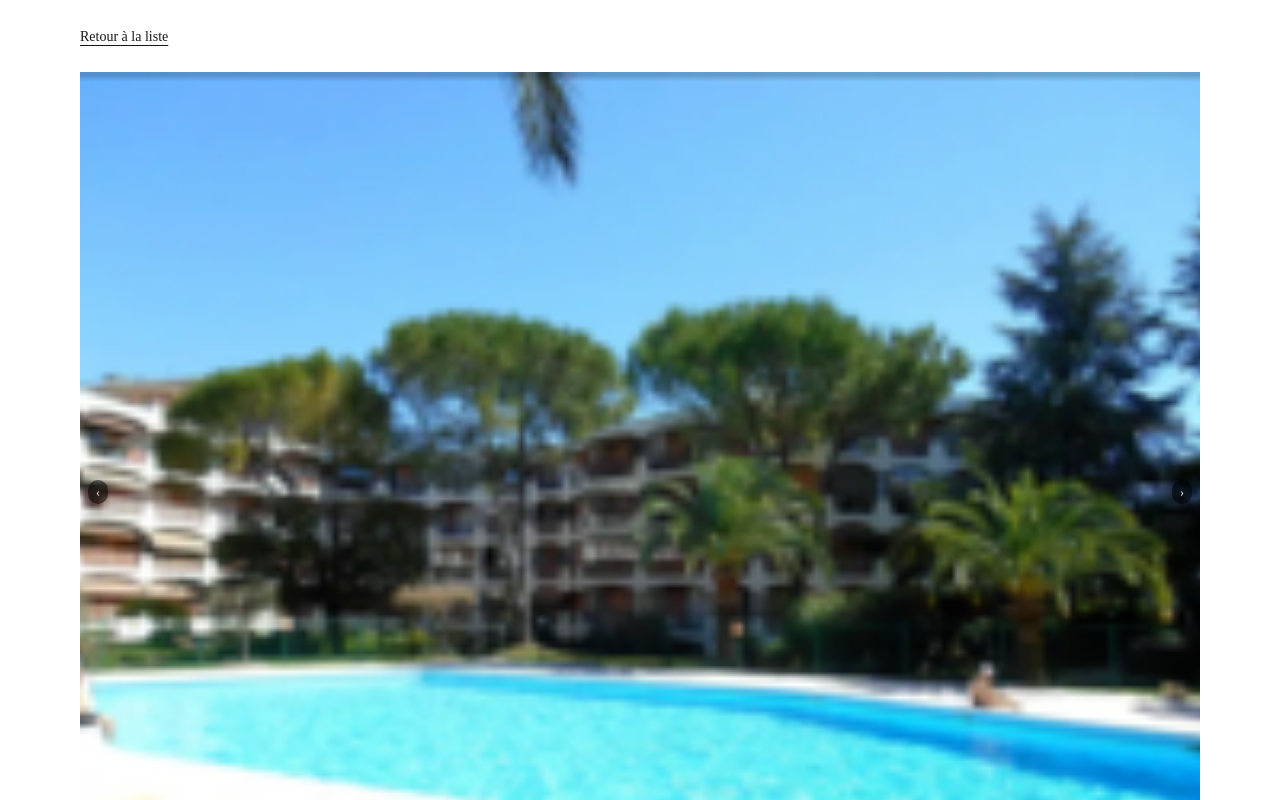
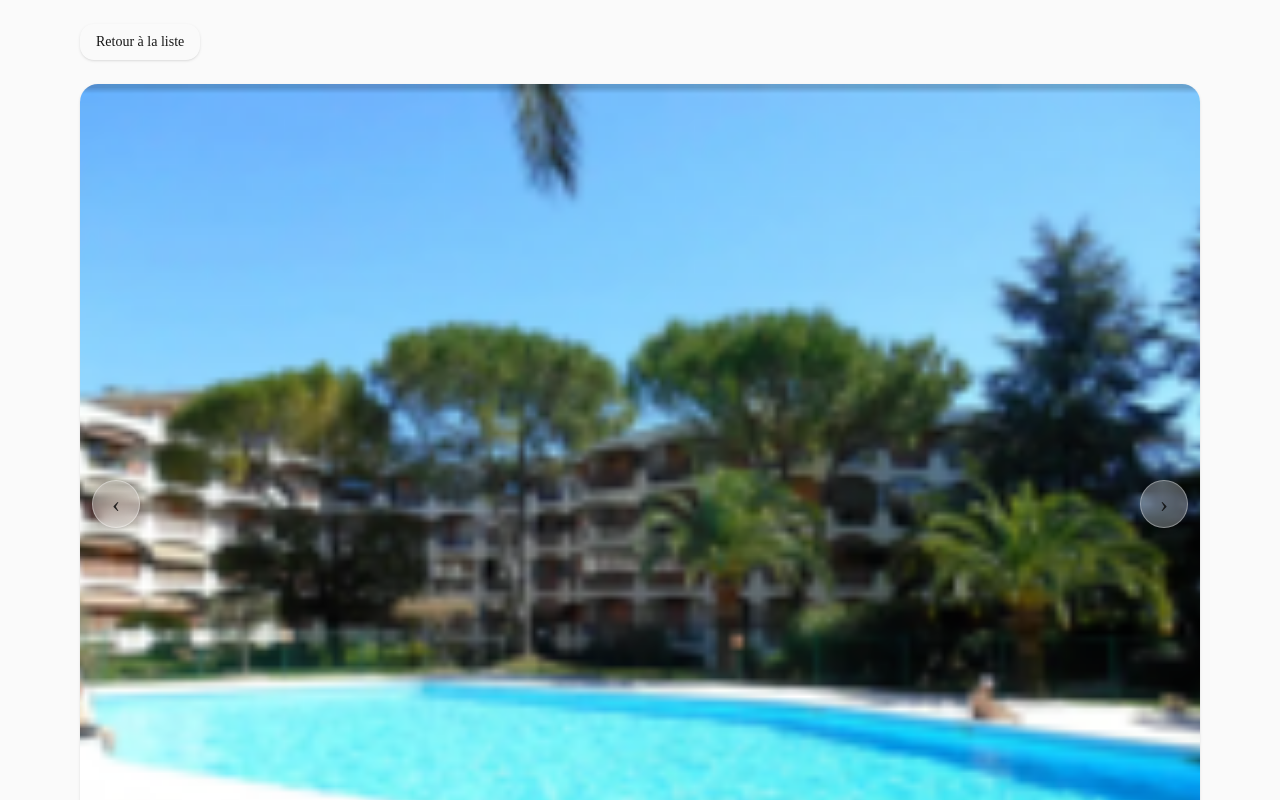
Before and after one commit to livingst06/airbnkey, a Next.js app: page /appartement/studio-croisette in a window 1280 px wide. Shown: the top 800 px of the page. Built offline with nearby package versions, Linux system fonts and the light colour scheme.

Commit message:
dev:design+haldis rediect

```diff
--- a/app/appartement/[slug]/page.tsx
+++ b/app/appartement/[slug]/page.tsx
@@ -66,19 +66,24 @@ export default async function AppartementPage({ params }: PageProps) {
   const images = apartment.images.slice(0, 4)
 
   return (
-    <div className="max-w-6xl mx-auto px-4 py-6">
+    <div className="mx-auto max-w-6xl px-4 py-6">
       <div className="mb-6">
         <Link
           href="/"
-          className="text-sm font-medium text-primary underline underline-offset-4"
+          className="inline-flex rounded-xl px-4 py-2 text-sm font-medium text-primary shadow-sm transition-all duration-200 ease-out hover:bg-primary/5 hover:shadow-md hover:-translate-y-0.5 active:scale-95 active:shadow-sm"
         >
           Retour à la liste
         </Link>
       </div>
 
-      <div className="space-y-6">
-        <ApartmentCarousel images={images} title={apartment.title} />
+      <div className="overflow-hidden rounded-2xl bg-white shadow-sm dark:bg-card">
+        <ApartmentCarousel
+          images={images}
+          title={apartment.title}
+          slug={apartment.slug}
+        />
 
+        <div className="space-y-6 p-6">
           <div>
             <h1 className="text-2xl font-semibold">{apartment.title}</h1>
             <p className="mt-2 text-sm text-muted-foreground">
@@ -100,5 +105,6 @@ export default async function AppartementPage({ params }: PageProps) {
           ) : null}
         </div>
       </div>
+    </div>
   )
 }
--- a/app/components/apartment-card.tsx
+++ b/app/components/apartment-card.tsx
@@ -27,12 +27,12 @@ export function ApartmentCard({
   return (
     <>
       <Card
-        className={`group overflow-hidden cursor-pointer hover:shadow-lg transition-transform duration-200 hover:-translate-y-1 ${
+        className={`group cursor-pointer overflow-hidden transition-all duration-200 ease-out hover:-translate-y-0.5 hover:shadow-md ${
           isSelected ? "ring-2 ring-primary" : ""
         }`}
         onClick={() => setDialogApartmentId(apartment.id)}
       >
-        <div className="relative aspect-[4/3] w-full overflow-hidden">
+        <div className="relative aspect-[4/3] w-full overflow-hidden rounded-t-2xl">
           <Image
             src={apartment.images[0]}
             alt={apartment.title}
@@ -64,7 +64,7 @@ export function ApartmentCard({
             <Link
               href={`/appartement/${apartment.slug}`}
               onClick={(e) => e.stopPropagation()}
-              className="text-sm font-medium text-primary underline underline-offset-4"
+              className="inline-flex rounded-xl bg-primary/5 px-4 py-2 text-sm font-medium text-primary shadow-sm transition-all duration-200 ease-out hover:bg-primary/10 hover:shadow-md hover:-translate-y-0.5 active:scale-95 active:shadow-sm"
             >
               Voir les détails
             </Link>
--- a/app/components/apartment-carousel.tsx
+++ b/app/components/apartment-carousel.tsx
@@ -6,11 +6,19 @@ import Image from "next/image"
 type ApartmentCarouselProps = {
   images: string[]
   title: string
+  slug: string
+  /** Zoom image plus subtil dans la modale */
+  variant?: "default" | "dialog"
 }
+
+const navButtonClass =
+  "absolute top-1/2 z-10 flex h-12 w-12 -translate-y-1/2 items-center justify-center rounded-full border border-white/40 bg-white/30 text-2xl leading-none text-neutral-900 opacity-90 shadow-md backdrop-blur-md transition-all duration-200 ease-out hover:scale-105 hover:bg-white/40 active:scale-110 active:opacity-70 active:duration-150"
 
 export function ApartmentCarousel({
   images,
   title,
+  slug,
+  variant = "default",
 }: ApartmentCarouselProps) {
   const safeImages = images.slice(0, 4)
   const [currentIndex, setCurrentIndex] = useState(0)
@@ -33,29 +41,47 @@ export function ApartmentCarousel({
     )
   }
 
+  const openHalldis = () => {
+    const url = `https://www.halldis.com/${slug}`
+    window.open(url, "_blank")
+  }
+
   return (
     <div className="relative aspect-[4/3] w-full overflow-hidden">
+      <button
+        type="button"
+        onClick={openHalldis}
+        aria-label="Voir cet appartement sur Halldis"
+        className="group absolute inset-0 z-0 cursor-pointer"
+      >
         <Image
           src={safeImages[currentIndex]}
           alt={title}
           fill
-        className="object-cover"
+          className={
+            variant === "dialog"
+              ? "object-cover transition-transform duration-300 ease-out group-hover:scale-[1.02]"
+              : "object-cover transition-transform duration-300 ease-out group-hover:scale-105"
+          }
           sizes="(min-width: 1024px) 600px, (min-width: 640px) 80vw, 100vw"
         />
+      </button>
 
       {hasMultipleImages && (
         <>
           <button
             type="button"
             onClick={goToPrevious}
-            className="absolute left-2 top-1/2 -translate-y-1/2 rounded-full bg-black/50 px-2 py-1 text-xs text-white"
+            aria-label="Image précédente"
+            className={`left-3 ${navButtonClass}`}
           >
             ‹
           </button>
           <button
             type="button"
             onClick={goToNext}
-            className="absolute right-2 top-1/2 -translate-y-1/2 rounded-full bg-black/50 px-2 py-1 text-xs text-white"
+            aria-label="Image suivante"
+            className={`right-3 ${navButtonClass}`}
           >
             ›
           </button>
--- a/app/components/apartment-map.tsx
+++ b/app/components/apartment-map.tsx
@@ -197,7 +197,7 @@ export function ApartmentMap({
   }, [selectedApartmentId])
 
   return (
-    <div className="relative w-full h-[600px] overflow-hidden rounded-xl border">
+    <div className="relative h-[600px] w-full overflow-hidden rounded-2xl border bg-white shadow-sm dark:bg-card">
       <div ref={mapContainerRef} className="w-full h-full" />
     </div>
   )
--- a/app/globals.css
+++ b/app/globals.css
@@ -121,7 +121,7 @@
     @apply border-border outline-ring/50;
   }
   body {
-    @apply bg-background text-foreground;
+    @apply bg-neutral-50 text-foreground dark:bg-background;
   }
   html {
     @apply font-sans;
--- a/app/layout.tsx
+++ b/app/layout.tsx
@@ -18,7 +18,7 @@ export const metadata: Metadata = {
     default: "Airbnkey",
     template: "%s | Airbnkey",
   },
-  description: "Location d’appartements à Cannes",
+  description: "Locations d’appartements à Cannes",
 };
 
 export default function RootLayout({
--- a/components/ui/button.tsx
+++ b/components/ui/button.tsx
@@ -5,24 +5,25 @@ import { Slot } from "radix-ui"
 import { cn } from "@/lib/utils"
 
 const buttonVariants = cva(
-  "group/button inline-flex shrink-0 items-center justify-center rounded-lg border border-transparent bg-clip-padding text-sm font-medium whitespace-nowrap transition-all outline-none select-none focus-visible:border-ring focus-visible:ring-3 focus-visible:ring-ring/50 active:translate-y-px disabled:pointer-events-none disabled:opacity-50 aria-invalid:border-destructive aria-invalid:ring-3 aria-invalid:ring-destructive/20 dark:aria-invalid:border-destructive/50 dark:aria-invalid:ring-destructive/40 [&_svg]:pointer-events-none [&_svg]:shrink-0 [&_svg:not([class*='size-'])]:size-4",
+  "group/button inline-flex shrink-0 items-center justify-center rounded-xl border border-transparent bg-clip-padding text-sm font-medium whitespace-nowrap transition-all duration-200 ease-out outline-none select-none focus-visible:border-ring focus-visible:ring-3 focus-visible:ring-ring/50 disabled:pointer-events-none disabled:opacity-50 aria-invalid:border-destructive aria-invalid:ring-3 aria-invalid:ring-destructive/20 dark:aria-invalid:border-destructive/50 dark:aria-invalid:ring-destructive/40 [&_svg]:pointer-events-none [&_svg]:shrink-0 [&_svg:not([class*='size-'])]:size-4",
   {
     variants: {
       variant: {
-        default: "bg-primary text-primary-foreground [a]:hover:bg-primary/80",
+        default:
+          "bg-primary text-primary-foreground shadow-sm hover:shadow-md hover:-translate-y-0.5 active:scale-95 active:shadow-sm [a]:hover:bg-primary/80",
         outline:
-          "border-border bg-background hover:bg-muted hover:text-foreground aria-expanded:bg-muted aria-expanded:text-foreground dark:border-input dark:bg-input/30 dark:hover:bg-input/50",
+          "border-border bg-background shadow-sm hover:bg-muted hover:text-foreground hover:shadow-md hover:-translate-y-0.5 active:scale-95 active:shadow-sm aria-expanded:bg-muted aria-expanded:text-foreground dark:border-input dark:bg-input/30 dark:hover:bg-input/50",
         secondary:
-          "bg-secondary text-secondary-foreground hover:bg-secondary/80 aria-expanded:bg-secondary aria-expanded:text-secondary-foreground",
+          "bg-secondary text-secondary-foreground shadow-sm hover:bg-secondary/80 hover:shadow-md hover:-translate-y-0.5 active:scale-95 active:shadow-sm aria-expanded:bg-secondary aria-expanded:text-secondary-foreground",
         ghost:
           "hover:bg-muted hover:text-foreground aria-expanded:bg-muted aria-expanded:text-foreground dark:hover:bg-muted/50",
         destructive:
-          "bg-destructive/10 text-destructive hover:bg-destructive/20 focus-visible:border-destructive/40 focus-visible:ring-destructive/20 dark:bg-destructive/20 dark:hover:bg-destructive/30 dark:focus-visible:ring-destructive/40",
+          "bg-destructive/10 text-destructive shadow-sm hover:bg-destructive/20 hover:shadow-md hover:-translate-y-0.5 active:scale-95 active:shadow-sm focus-visible:border-destructive/40 focus-visible:ring-destructive/20 dark:bg-destructive/20 dark:hover:bg-destructive/30 dark:focus-visible:ring-destructive/40",
         link: "text-primary underline-offset-4 hover:underline",
       },
       size: {
         default:
-          "h-8 gap-1.5 px-2.5 has-data-[icon=inline-end]:pr-2 has-data-[icon=inline-start]:pl-2",
+          "h-10 min-h-10 gap-1.5 px-4 py-2 has-data-[icon=inline-end]:pr-2 has-data-[icon=inline-start]:pl-2",
         xs: "h-6 gap-1 rounded-[min(var(--radius-md),10px)] px-2 text-xs in-data-[slot=button-group]:rounded-lg has-data-[icon=inline-end]:pr-1.5 has-data-[icon=inline-start]:pl-1.5 [&_svg:not([class*='size-'])]:size-3",
         sm: "h-7 gap-1 rounded-[min(var(--radius-md),12px)] px-2.5 text-[0.8rem] in-data-[slot=button-group]:rounded-lg has-data-[icon=inline-end]:pr-1.5 has-data-[icon=inline-start]:pl-1.5 [&_svg:not([class*='size-'])]:size-3.5",
         lg: "h-9 gap-1.5 px-2.5 has-data-[icon=inline-end]:pr-3 has-data-[icon=inline-start]:pl-3",
--- a/components/ui/card.tsx
+++ b/components/ui/card.tsx
@@ -12,7 +12,7 @@ function Card({
       data-slot="card"
       data-size={size}
       className={cn(
-        "group/card flex flex-col gap-4 overflow-hidden rounded-xl bg-card py-4 text-sm text-card-foreground ring-1 ring-foreground/10 has-data-[slot=card-footer]:pb-0 has-[>img:first-child]:pt-0 data-[size=sm]:gap-3 data-[size=sm]:py-3 data-[size=sm]:has-data-[slot=card-footer]:pb-0 *:[img:first-child]:rounded-t-xl *:[img:last-child]:rounded-b-xl",
+        "group/card flex flex-col gap-4 overflow-hidden rounded-2xl bg-white py-4 text-sm text-card-foreground shadow-sm ring-1 ring-foreground/10 has-data-[slot=card-footer]:pb-0 has-[>img:first-child]:pt-0 data-[size=sm]:gap-3 data-[size=sm]:py-3 data-[size=sm]:has-data-[slot=card-footer]:pb-0 *:[img:first-child]:rounded-t-2xl *:[img:last-child]:rounded-b-2xl dark:bg-card",
         className
       )}
       {...props}
@@ -25,7 +25,7 @@ function CardHeader({ className, ...props }: React.ComponentProps<"div">) {
     <div
       data-slot="card-header"
       className={cn(
-        "group/card-header @container/card-header grid auto-rows-min items-start gap-1 rounded-t-xl px-4 group-data-[size=sm]/card:px-3 has-data-[slot=card-action]:grid-cols-[1fr_auto] has-data-[slot=card-description]:grid-rows-[auto_auto] [.border-b]:pb-4 group-data-[size=sm]/card:[.border-b]:pb-3",
+        "group/card-header @container/card-header grid auto-rows-min items-start gap-1 rounded-t-2xl px-4 group-data-[size=sm]/card:px-3 has-data-[slot=card-action]:grid-cols-[1fr_auto] has-data-[slot=card-description]:grid-rows-[auto_auto] [.border-b]:pb-4 group-data-[size=sm]/card:[.border-b]:pb-3",
         className
       )}
       {...props}
@@ -84,7 +84,7 @@ function CardFooter({ className, ...props }: React.ComponentProps<"div">) {
     <div
       data-slot="card-footer"
       className={cn(
-        "flex items-center rounded-b-xl border-t bg-muted/50 p-4 group-data-[size=sm]/card:p-3",
+        "flex items-center rounded-b-2xl border-t bg-muted/50 p-4 group-data-[size=sm]/card:p-3",
         className
       )}
       {...props}
--- a/components/ui/dialog.tsx
+++ b/components/ui/dialog.tsx
@@ -39,7 +39,7 @@ function DialogOverlay({
     <DialogPrimitive.Overlay
       data-slot="dialog-overlay"
       className={cn(
-        "fixed inset-0 isolate z-50 bg-black/10 duration-100 supports-backdrop-filter:backdrop-blur-xs data-open:animate-in data-open:fade-in-0 data-closed:animate-out data-closed:fade-out-0",
+        "fixed inset-0 isolate z-50 bg-black/30 duration-100 supports-backdrop-filter:backdrop-blur-sm data-open:animate-in data-open:fade-in-0 data-closed:animate-out data-closed:fade-out-0",
         className
       )}
       {...props}
@@ -61,7 +61,7 @@ function DialogContent({
       <DialogPrimitive.Content
         data-slot="dialog-content"
         className={cn(
-          "fixed top-1/2 left-1/2 z-50 grid w-full max-w-[calc(100%-2rem)] -translate-x-1/2 -translate-y-1/2 gap-4 rounded-xl bg-background p-4 text-sm ring-1 ring-foreground/10 duration-100 outline-none sm:max-w-sm data-open:animate-in data-open:fade-in-0 data-open:zoom-in-95 data-closed:animate-out data-closed:fade-out-0 data-closed:zoom-out-95",
+          "fixed top-1/2 left-1/2 z-50 grid w-full max-w-[calc(100%-2rem)] -translate-x-1/2 -translate-y-1/2 gap-4 rounded-2xl bg-background p-4 text-sm shadow-lg ring-1 ring-foreground/10 duration-100 outline-none sm:max-w-sm data-open:animate-in data-open:fade-in-0 data-open:zoom-in-95 data-closed:animate-out data-closed:fade-out-0 data-closed:zoom-out-95",
           className
         )}
         {...props}
@@ -107,7 +107,7 @@ function DialogFooter({
     <div
       data-slot="dialog-footer"
       className={cn(
-        "-mx-4 -mb-4 flex flex-col-reverse gap-2 rounded-b-xl border-t bg-muted/50 p-4 sm:flex-row sm:justify-end",
+        "-mx-4 -mb-4 flex flex-col-reverse gap-2 rounded-b-2xl border-t bg-muted/50 p-4 sm:flex-row sm:justify-end",
         className
       )}
       {...props}
```
Also changed, not shown: app/components/apartment-dialog.tsx (+26 -8 lines), app/page.tsx (+7 -2 lines), 1 other file (tests, documents, lock files or other folders). Lines whose indentation alone changed are shown as unchanged.
